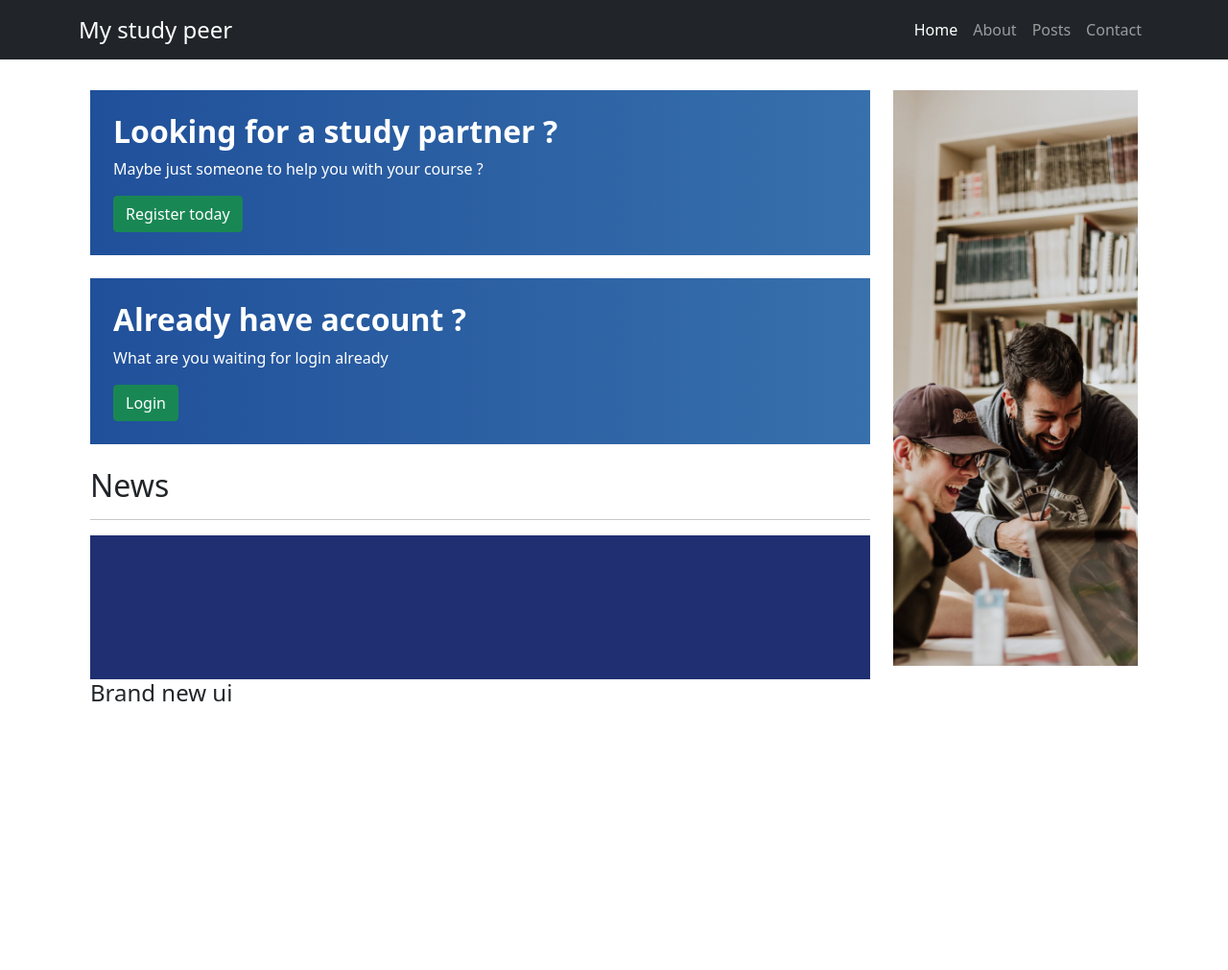
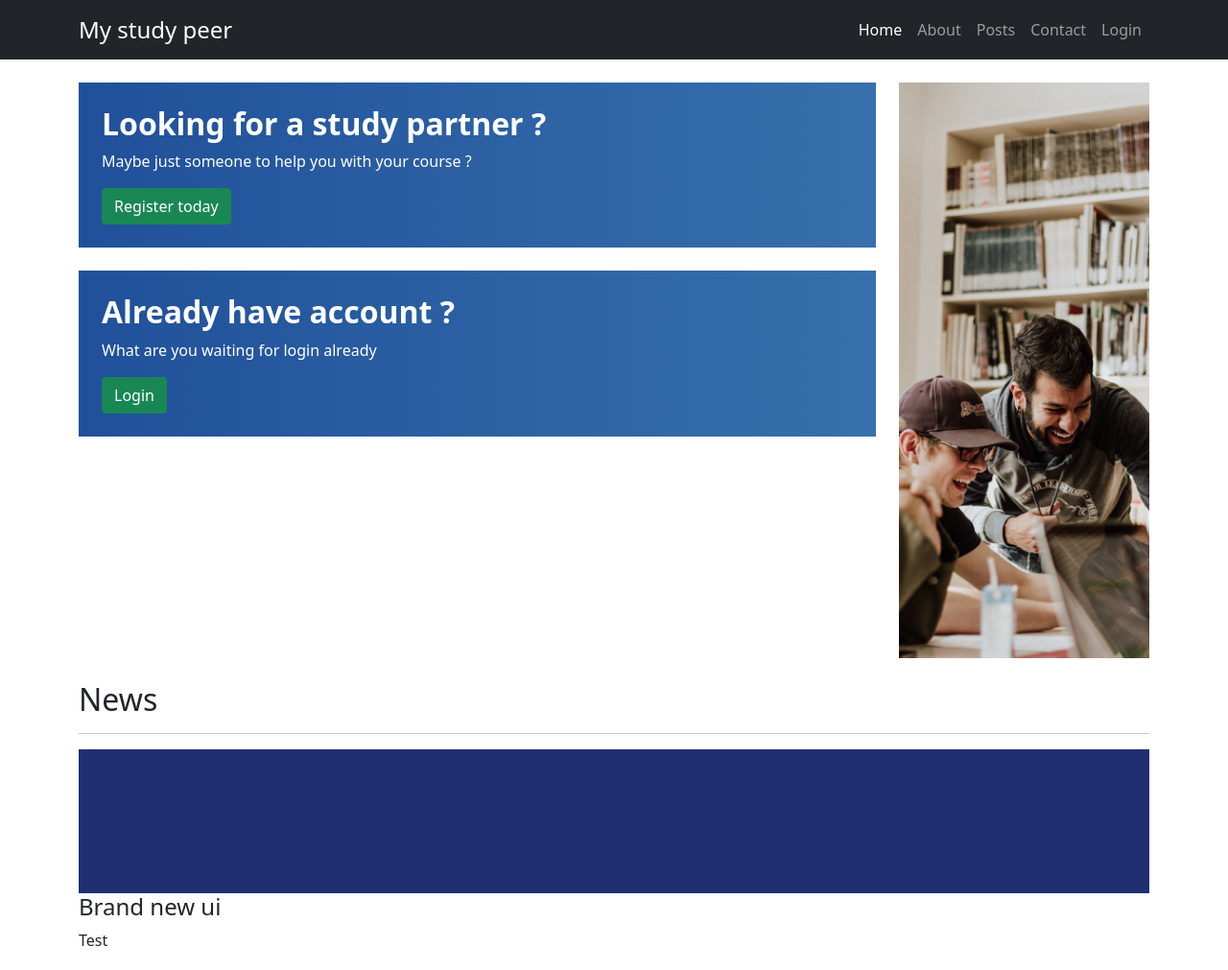
Before and after one commit to quiloos39/my-study-peer-ui, a Gatsby site: page / in a window 1280 px wide. Shown: the whole page at 96% size. Before the commit the page ends 800 px from the top, so only its background shows below. Built offline with nearby package versions, Linux system fonts and the light colour scheme; Gatsby itself is replaced by a stand-in of ours.

Commit message:
Changed layout of index and fixed menu

```diff
--- a/src/components/navbar.js
+++ b/src/components/navbar.js
@@ -2,45 +2,41 @@ import React from "react";
 import { Link } from "gatsby";
 
 const Navbar = () => {
+  let menuItems = [
+    { name: "Home", path: "/" },
+    { name: "About", path: "/about" },
+    { name: "Posts", path: "/posts" },
+    { name: "Contact", path: "/contact" },
+    { name: "Login", path: "/login" },
+  ];
   return (
     <nav className="navbar navbar-expand-lg navbar-dark bg-dark">
       <div className="container">
-        <a className="navbar-brand" href="#" style={{ fontSize: "1.5em" }}>
+        <Link className="navbar-brand" to="/" style={{ fontSize: "1.5em" }}>
           My study peer
-        </a>
+        </Link>
         <button
           className="navbar-toggler"
           type="button"
           data-bs-toggle="collapse"
-          data-bs-target="#navbarNav"
-          aria-controls="navbarNav"
-          aria-expanded="false"
-          aria-label="Toggle navigation"
+          data-bs-target="#menu"
         >
           <span className="navbar-toggler-icon"></span>
         </button>
-        <div className="collapse navbar-collapse" id="navbarNav">
+        <div className="collapse navbar-collapse" id="menu">
           <ul className="navbar-nav ms-auto">
-            <li className="nav-item">
-              <Link className="nav-link active" aria-current="page" to="/">
-                Home
-              </Link>
-            </li>
-            <li className="nav-item">
-              <Link className="nav-link" aria-current="page" to="/about">
-                About
-              </Link>
-            </li>
-            <li className="nav-item">
-              <Link className="nav-link" aria-current="page" to="/posts">
-                Posts
-              </Link>
-            </li>
-            <li className="nav-item">
-              <Link className="nav-link" aria-current="page" to="/contact">
-                Contact
-              </Link>
-            </li>
+            {menuItems.map((item) => (
+              <li key={item.name} className="nav-item">
+                <Link
+                  className={`nav-link ${
+                    window.location.pathname === item.path ? "active" : ""
+                  }`}
+                  to={item.path}
+                >
+                  {item.name}
+                </Link>
+              </li>
+            ))}
           </ul>
         </div>
       </div>
--- a/src/pages/index.js
+++ b/src/pages/index.js
@@ -49,14 +49,14 @@ const IndexPage = () => {
     {
       id: 1,
       title: "Brand new ui",
-      desc: "",
+      desc: "Test",
     },
   ];
 
   return (
-    <Layout className="vh-100 d-flex flex-column">
-      <div className="container bg-white p-4 flex-grow-1 my-2 h-100">
-        <div className="row h-100">
+    <Layout>
+      <div className="container bg-white my-4 h-100">
+        <div className="row">
           <div className="col-lg-9">
             <Menu gradient="linear-gradient(90deg, rgba(32,80,154,1) 0%, rgba(55,112,172,1) 100%)">
               <div className="mb-3">
@@ -76,28 +76,28 @@ const IndexPage = () => {
                 Login
               </Link>
             </Menu>
-            <div>
-              <h2>News</h2>
-              <hr />
-              <div className="row">
-                {announcements.map((announcement) => (
-                  <Announcement
-                    key={announcement.id}
-                    title={announcement.title}
-                    desc={announcement.desc}
-                  />
-                ))}
-              </div>
-            </div>
           </div>
           <div
-            id="homepage-header"
             className="col-lg-3 order-first order-lg-last mb-4"
+            style={{ height: "600px" }}
           >
             <img
               src={imageStudents}
               style={{ width: "100%", height: "100%", objectFit: "cover" }}
             />
+          </div>
+        </div>
+        <div>
+          <h2>News</h2>
+          <hr />
+          <div className="row">
+            {announcements.map((announcement) => (
+              <Announcement
+                key={announcement.id}
+                title={announcement.title}
+                desc={announcement.desc}
+              />
+            ))}
           </div>
         </div>
       </div>
```
